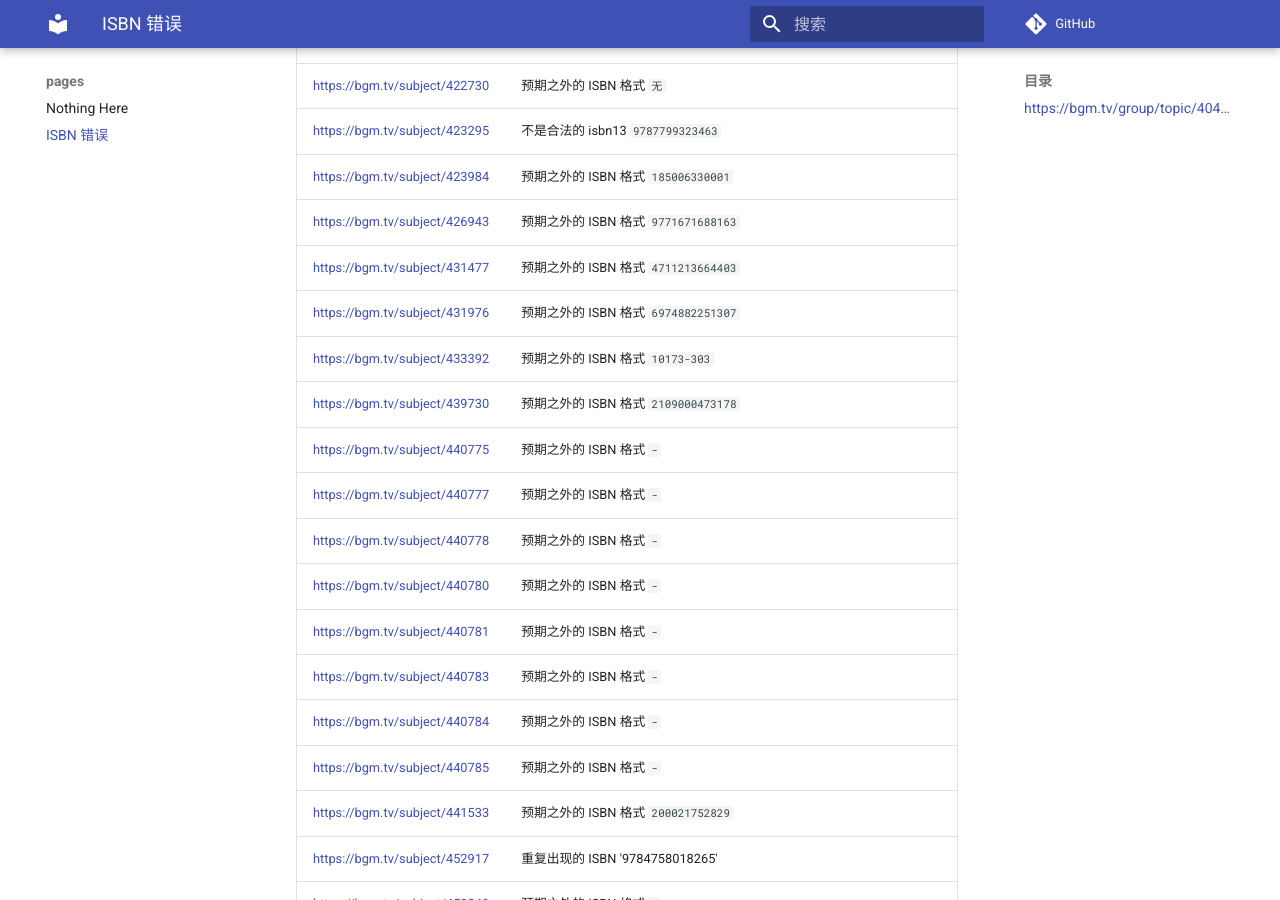
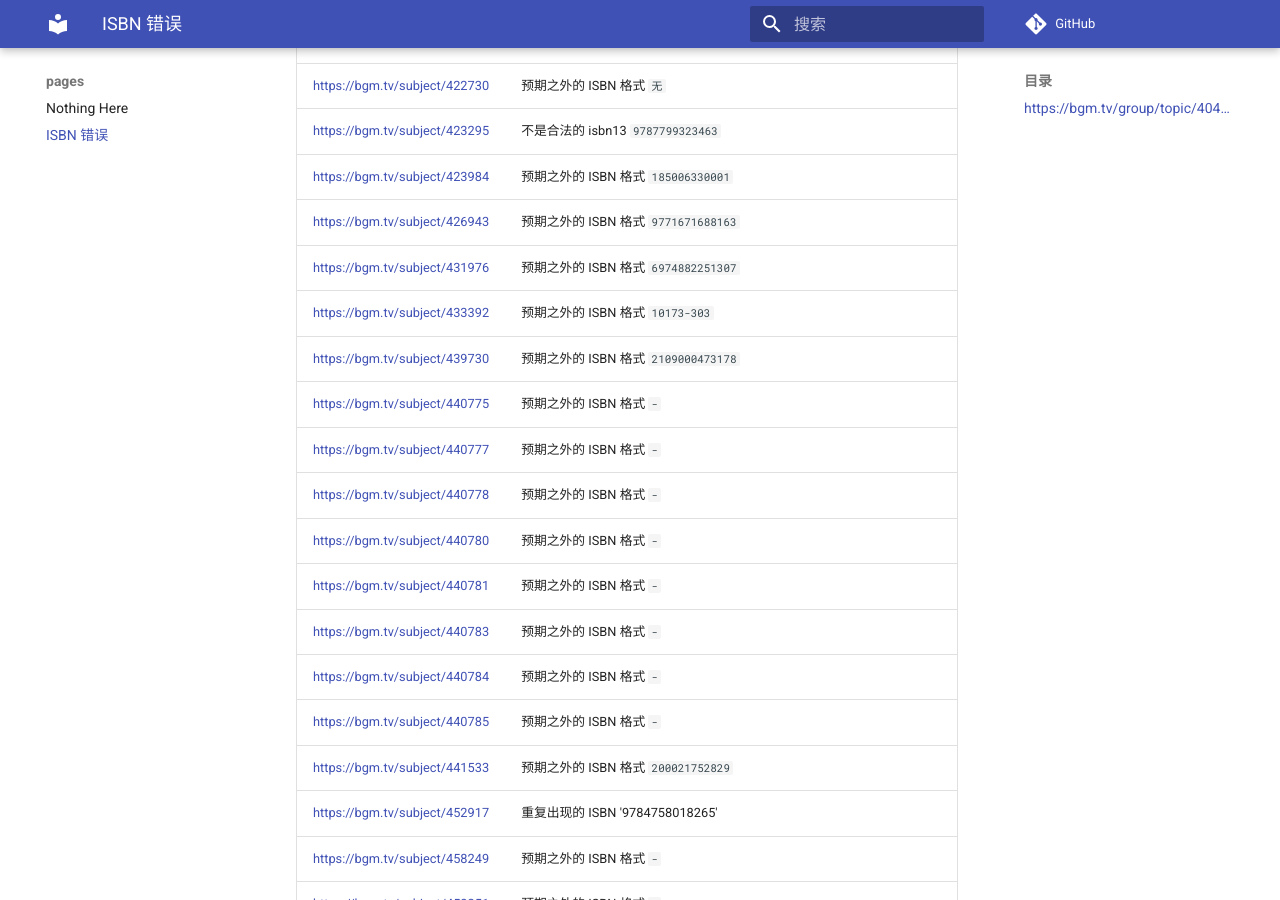
Before and after one commit to trim21/bangumi-pages, an MkDocs documentation site: the page built from docs/isbn.md, in a window 1280 px wide and 900 px high, scrolled down 3574 px. Built offline with MkDocs 1.6.1 and Material for MkDocs 9.7.7, drawn with Linux system fonts in a browser that asks for light colours; comment, search, counter and statistics services are not loaded; part of the change alters nothing that is shown.

Commit message:
update isbn.md

```diff
--- a/docs/isbn.md
+++ b/docs/isbn.md
@@ -1,7 +1,7 @@
 # ISBN 错误
 ## <https://bgm.tv/group/topic/404801>
 
-total 226
+total 225
 
 | url | error |
 | --- |  ---  |
@@ -82,7 +82,6 @@ total 226
 | <https://bgm.tv/subject/423295> | 不是合法的 isbn13 <code>9787799323463</code> |
 | <https://bgm.tv/subject/423984> | 预期之外的 ISBN 格式 `185006330001` |
 | <https://bgm.tv/subject/426943> | 预期之外的 ISBN 格式 `9771671688163` |
-| <https://bgm.tv/subject/431477> | 预期之外的 ISBN 格式 `4711213664403` |
 | <https://bgm.tv/subject/431976> | 预期之外的 ISBN 格式 `6974882251307` |
 | <https://bgm.tv/subject/433392> | 预期之外的 ISBN 格式 `10173-303` |
 | <https://bgm.tv/subject/439730> | 预期之外的 ISBN 格式 `2109000473178` |
```
